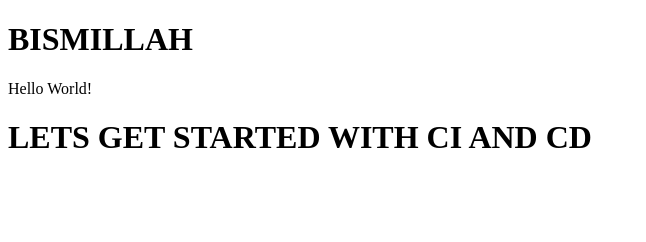
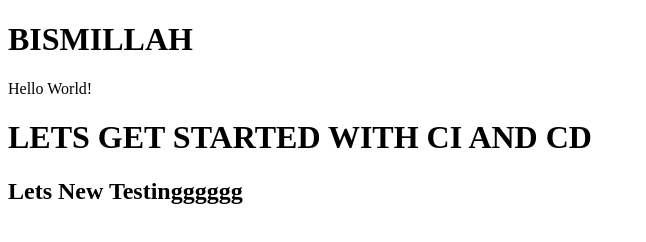
Before and after one commit to musmanfullstack/cdtestingcpanel, a plain HTML site: page index.html in a window 1280 px wide. Shown: the whole page, without its empty margins (0-646 px from the left). Drawn offline with Linux system fonts and the light colour scheme.

Commit message:
second commit1

```diff
--- a/index.html
+++ b/index.html
@@ -7,5 +7,6 @@
       <h1>BISMILLAH</h1>
       <p>Hello World!</p>
       <h1>LETS GET STARTED WITH CI AND CD</h1>
+      <h2>Lets New Testingggggg</h2>
    </body>
 </html>
```
